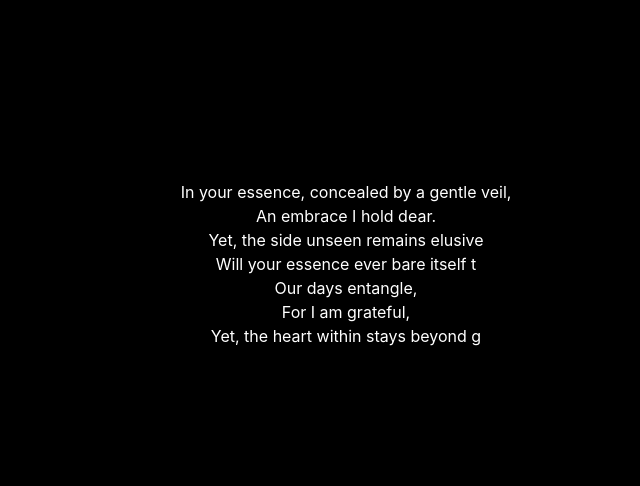
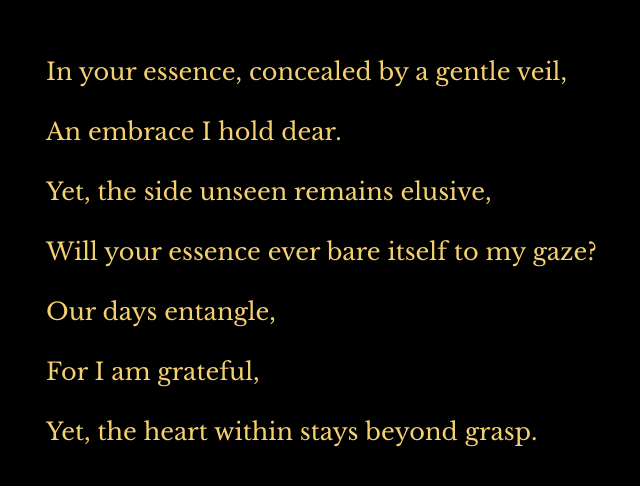
Before and after one commit to maddiesolis/cat-sage-poem, a React (Create React App) app in the folder frontend/: page / in a window 1280 px wide. Shown: the part 136-622 px from the top of the page, without its empty margins (294-934 px from the left). Built offline with nearby package versions, Linux system fonts and the light colour scheme.

Commit message:
updated styling and timing

```diff
--- a/frontend/package.json
+++ b/frontend/package.json
@@ -6,6 +6,7 @@
     "@chakra-ui/react": "^2.8.2",
     "@emotion/react": "^11.11.4",
     "@emotion/styled": "^11.11.0",
+    "@fontsource/libre-baskerville": "^5.0.12",
     "@testing-library/jest-dom": "^5.17.0",
     "@testing-library/react": "^13.4.0",
     "@testing-library/user-event": "^13.5.0",
--- a/frontend/src/App.tsx
+++ b/frontend/src/App.tsx
@@ -1,10 +1,17 @@
-import React from 'react';
-import { ChakraProvider } from '@chakra-ui/react'
+import { extendTheme, ChakraProvider } from '@chakra-ui/react'
 import { Page } from './components/Page';
+import '@fontsource/libre-baskerville';
+
+const theme = extendTheme({
+  fonts: {
+    heading: 'Libre Baskerville, serif',
+    body: 'Libre Baskerville, serif',
+  }
+})
 
 function App() {
   return (
-    <ChakraProvider>
+    <ChakraProvider theme={theme}>
       <Page/>
     </ChakraProvider>
   );
--- a/frontend/src/components/Page.tsx
+++ b/frontend/src/components/Page.tsx
@@ -29,7 +29,7 @@ export const Page = () => {
                 return newSlot;
             });
             setSlots(newSlots);
-        }, 5000);
+        }, 3000);
 
         return () => clearInterval(interval);
     }, [slots]);
@@ -44,9 +44,11 @@ export const Page = () => {
             justifyContent='center'
             color='white'
         >
-            {slots.map(slot => (
-                <SlotComponent key={slot.id} slot={slot} />
-            ))}
+            <Box h='fit-content' w='600px'>
+                {slots.map(slot => (
+                    <SlotComponent key={slot.id} slot={slot} />
+                ))}
+            </Box>
         </Box>
     );
 };
--- a/frontend/src/components/Slot.tsx
+++ b/frontend/src/components/Slot.tsx
@@ -16,14 +16,14 @@ export const SlotComponent: React.FC<SlotComponentProps> = ({ slot }) => {
             if (index <= maxIndex) {
                 currentText = slot.selectedOption.substring(0, index);
                 setDisplayedText(currentText);
-                setTimeout(() => revealText(index + 1), 150);
+                setTimeout(() => revealText(index + 1), 75);
             }
         };
         revealText(0);
     }, [slot.selectedOption]);
 
     return (
-        <Text h='24px'>
+        <Text h='60px' fontSize='x-large' color='#F4D06F'>
             {slot.constantText} {displayedText}
         </Text>
     );
--- a/frontend/src/data/slots.tsx
+++ b/frontend/src/data/slots.tsx
@@ -7,7 +7,7 @@ export const poetrySlots: SlotProps[] = [
         changingTextOptions: [
             'concealed by a gentle veil,',
             'encased by sentinels,',
-            'beneath this mighty wall,'
+            'beyond this mighty wall,'
         ],
         selectedOption: 'concealed by a gentle veil,'
     },
@@ -50,7 +50,6 @@ export const poetrySlots: SlotProps[] = [
         changingTextOptions: [
             'days entangle,',
             'years entangle,',
-            'time entangles,',
             'spirits entangle,',
             'disparities entangle,'
         ],
```
Also changed, not shown: 1 other file (tests, documents, lock files or other folders).
